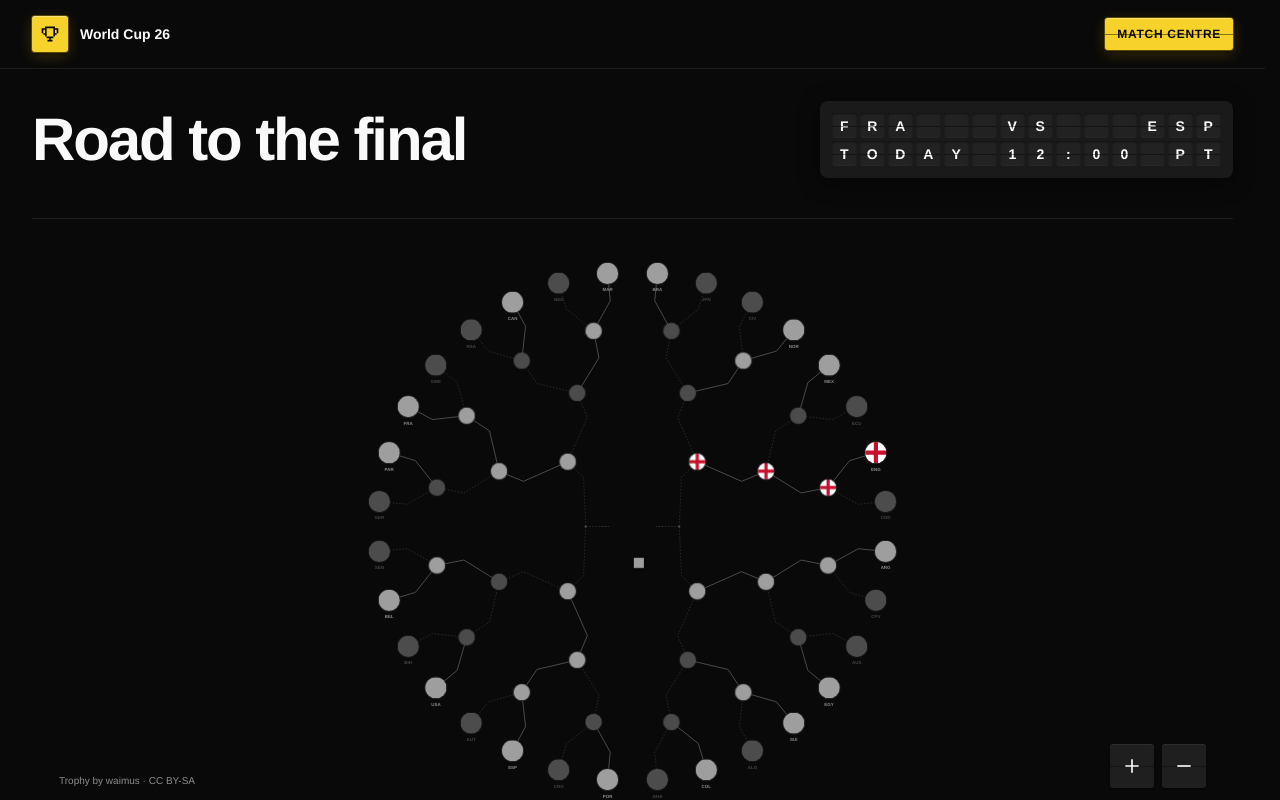
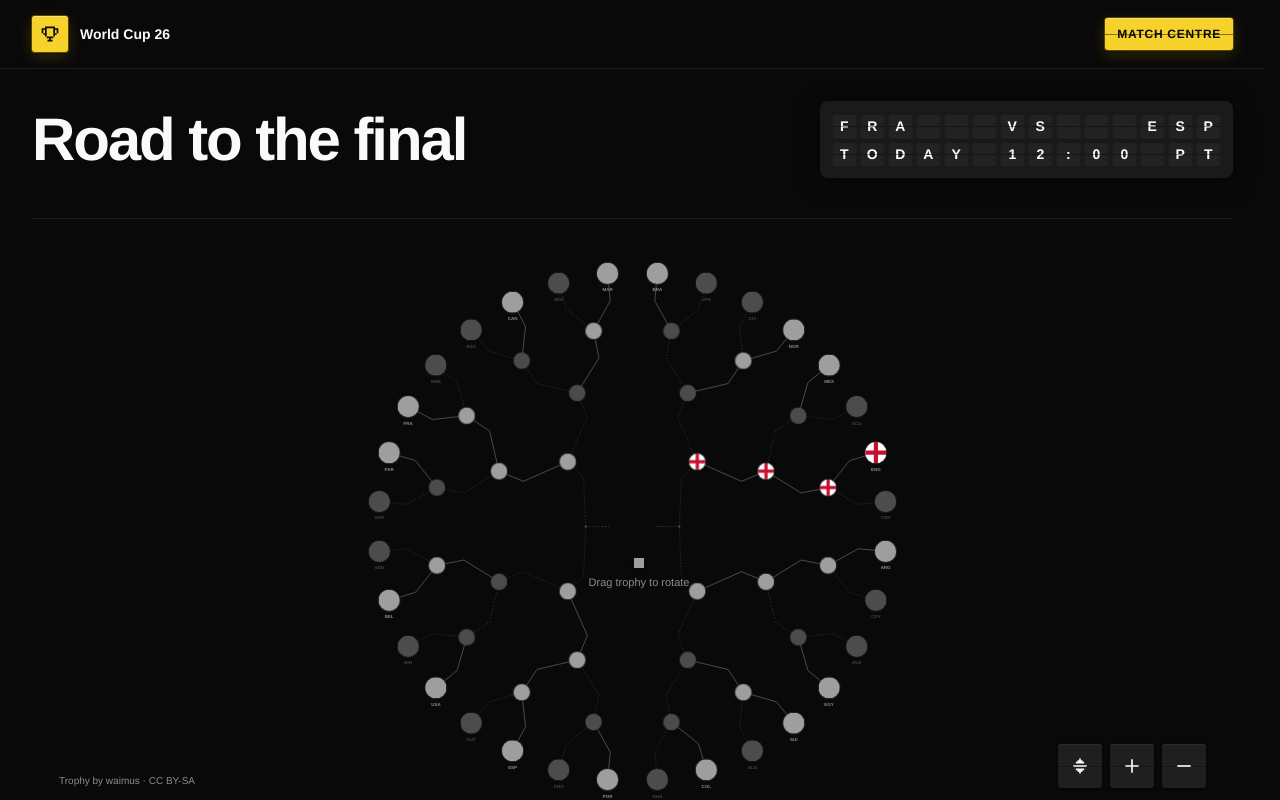
Before and after one commit to marvkr/world-cup-26-bracket, a Next.js app: page / in a window 1280 px wide. Built offline with nearby package versions, Linux system fonts and the light colour scheme; no server answers; grey boxes are pictures that could not be loaded.

Commit message:
Improve graph interactions and sharing

```diff
--- a/app/globals.css
+++ b/app/globals.css
@@ -178,7 +178,8 @@
   }
 
   .radial-scroll .react-flow__node:hover,
-  .radial-scroll .react-flow__node:has([aria-describedby]:focus-visible) {
+  .radial-scroll .react-flow__node:has([aria-describedby]:focus-visible),
+  .radial-scroll .react-flow__node:has([data-touch-tooltip-open="true"]) {
     z-index: 50 !important;
   }
 
--- a/app/layout.tsx
+++ b/app/layout.tsx
@@ -3,8 +3,33 @@ import type { Metadata } from "next";
 import type { ReactNode } from "react";
 
 export const metadata: Metadata = {
-  title: "Road to the Final",
-  description: "Interactive World Cup 2026 tournament progress tracker.",
+  metadataBase: new URL("https://world-cup-26-bracket-gamma.vercel.app"),
+  title: "Road to the Final | World Cup 26",
+  description: "Explore the World Cup 26 knockout bracket, trace every team’s route, and inspect match results in an interactive radial view.",
+  alternates: {
+    canonical: "/",
+  },
+  openGraph: {
+    type: "website",
+    url: "/",
+    siteName: "World Cup 26",
+    title: "Road to the Final | World Cup 26",
+    description: "Trace every team’s route through the World Cup 26 knockout bracket.",
+    images: [
+      {
+        url: "/og-world-cup-bracket.png",
+        width: 1200,
+        height: 630,
+        alt: "World Cup trophy surrounded by a radial knockout bracket",
+      },
+    ],
+  },
+  twitter: {
+    card: "summary_large_image",
+    title: "Road to the Final | World Cup 26",
+    description: "Trace every team’s route through the World Cup 26 knockout bracket.",
+    images: ["/og-world-cup-bracket.png"],
+  },
 };
 
 export default function RootLayout({ children }: { children: ReactNode }) {
--- a/app/page.tsx
+++ b/app/page.tsx
@@ -14,7 +14,7 @@ import {
   useViewport,
 } from "@xyflow/react";
 
-import { MinusIcon, PlusIcon, TrophyIcon } from "@/components/icons";
+import { CloseIcon, ExpandIcon, MinusIcon, PlusIcon, TrophyIcon } from "@/components/icons";
 import { Button } from "@/components/ui/button";
 import { FlipBoard } from "@/components/ui/flip-board";
 import { WorldCupTrophyThree } from "@/components/world-cup-trophy-three";
@@ -217,14 +217,21 @@ type TreeEdgeData = Record<string, unknown> & {
   targetCircle: CircleGeometry;
 };
 
+const TooltipInteractionContext = React.createContext<{
+  activeId: string | null;
+  showOnTouch: (id: string) => void;
+}>({ activeId: null, showOnTouch: () => undefined });
+
 function MatchTooltip({
   match: item,
   id,
   placement = "above",
+  open = false,
 }: {
   match: Match;
   id: string;
   placement?: "above" | "below";
+  open?: boolean;
 }) {
   const { zoom } = useViewport();
   const [first, second] = item.teams;
@@ -246,11 +253,13 @@ function MatchTooltip({
       role="tooltip"
       className={cn(
         "pointer-events-none absolute left-1/2 z-50 w-72 overflow-hidden rounded-lg border border-white/10 bg-card text-card-foreground opacity-0 shadow-2xl transition-none group-hover/node:opacity-100 group-hover/node:transition-opacity group-hover/node:delay-500 group-hover/node:duration-150",
+        open && "opacity-100 transition-opacity duration-150",
         placement === "above" ? "bottom-full mb-3" : "top-full mt-3",
       )}
       style={{
         transform: `translateX(-50%) scale(${inverseZoom})`,
         transformOrigin: placement === "above" ? "bottom center" : "top center",
+        opacity: open ? 1 : undefined,
       }}
     >
       <div className="relative h-28 overflow-hidden bg-muted">
@@ -295,11 +304,16 @@ function MatchTooltip({
 }
 
 function TeamFlowNode({ id, data }: NodeProps<TeamNode>) {
+  const tooltipInteraction = React.useContext(TooltipInteractionContext);
   const selected = data.team.code === data.selectedTeam;
   const muted = data.eliminated && !selected;
   const size = data.outer ? 56 : 44;
   return (
-    <div className="group/node relative" style={{ width: size, height: size }}>
+    <div
+      className="group/node relative"
+      data-touch-tooltip-open={tooltipInteraction.activeId === id ? "true" : undefined}
+      style={{ width: size, height: size }}
+    >
       <Handle type="target" position={data.targetPosition} className="pointer-events-none opacity-0" />
       <button
         type="button"
@@ -310,6 +324,9 @@ function TeamFlowNode({ id, data }: NodeProps<TeamNode>) {
           selected && "border-primary [box-shadow:var(--shadow-primary)]",
         )}
         onClick={() => data.onSelect(data.team.code)}
+        onPointerUp={(event) => {
+          if (event.pointerType !== "mouse" && data.match) tooltipInteraction.showOnTouch(id);
+        }}
         aria-label={`Trace ${data.team.name}${data.eliminated ? ", eliminated" : ""}`}
         aria-describedby={data.match ? `match-${id}` : undefined}
         aria-pressed={selected}
@@ -335,6 +352,7 @@ function TeamFlowNode({ id, data }: NodeProps<TeamNode>) {
           match={data.match}
           id={`match-${id}`}
           placement={data.tooltipPlacement}
+          open={tooltipInteraction.activeId === id}
         />
       )}
       <Handle type="source" position={data.sourcePosition} className="pointer-events-none opacity-0" />
@@ -342,11 +360,16 @@ function TeamFlowNode({ id, data }: NodeProps<TeamNode>) {
   );
 }
 
-function PendingFlowNode({ data }: NodeProps<PendingNode>) {
+function PendingFlowNode({ id, data }: NodeProps<PendingNode>) {
+  const tooltipInteraction = React.useContext(TooltipInteractionContext);
   return (
     <div
       className="group/node relative flex size-11 items-center justify-center rounded-full focus-visible:outline-none focus-visible:ring-2 focus-visible:ring-ring focus-visible:ring-offset-2 focus-visible:ring-offset-background"
+      data-touch-tooltip-open={tooltipInteraction.activeId === id ? "true" : undefined}
       tabIndex={0}
+      onPointerUp={(event) => {
+        if (event.pointerType !== "mouse") tooltipInteraction.showOnTouch(id);
+      }}
       aria-label={`${data.match.teams[0]?.name} versus ${data.match.teams[1]?.name}, ${data.match.status}`}
       aria-describedby={`match-${data.match.id}`}
     >
@@ -356,6 +379,7 @@ function PendingFlowNode({ data }: NodeProps<PendingNode>) {
         match={data.match}
         id={`match-${data.match.id}`}
         placement={data.tooltipPlacement}
+        open={tooltipInteraction.activeId === id}
       />
       <Handle type="source" position={data.sourcePosition} className="pointer-events-none opacity-0" />
     </div>
@@ -363,17 +387,31 @@ function PendingFlowNode({ data }: NodeProps<PendingNode>) {
 }
 
 function TrophyFlowNode() {
+  const { zoom } = useViewport();
+  const [showHint, setShowHint] = React.useState(true);
+  const inverseZoom = Math.min(2.75, Math.max(0.75, 1 / zoom));
   return (
     <div className="relative flex size-48 items-center justify-center">
       <Handle id="left" type="target" position={Position.Left} className="pointer-events-none opacity-0" />
       <Handle id="right" type="target" position={Position.Right} className="pointer-events-none opacity-0" />
       <div className="relative size-44">
-        <WorldCupTrophyThree className="size-full" />
+        <WorldCupTrophyThree className="size-full" onInteract={() => setShowHint(false)} />
         <img
           src={WORLD_CUP_26_EMBLEM}
           alt="FIFA World Cup 26 official emblem"
           className="absolute bottom-0 left-1/2 size-7 -translate-x-1/2 rounded-[2px] border border-border bg-black object-cover shadow-md"
         />
+        {showHint && (
+          <p
+            className="pointer-events-none absolute left-1/2 top-full mt-3 whitespace-nowrap text-[11px] font-medium text-muted-foreground"
+            style={{
+              transform: `translateX(-50%) scale(${inverseZoom})`,
+              transformOrigin: "top center",
+            }}
+          >
+            Drag trophy to rotate
+          </p>
+        )}
       </div>
     </div>
   );
@@ -531,6 +569,17 @@ function RadialBracket({
 }) {
   const frameRef = React.useRef<HTMLDivElement>(null);
   const flowRef = React.useRef<ReactFlowInstance<TeamNode | PendingNode | TrophyNode, Edge<TreeEdgeData>> | null>(null);
+  const [isFullscreen, setIsFullscreen] = React.useState(false);
+  const [touchTooltipId, setTouchTooltipId] = React.useState<string | null>(null);
+
+  React.useEffect(() => {
+    if (!isFullscreen) return;
+    const closeOnEscape = (event: KeyboardEvent) => {
+      if (event.key === "Escape") setIsFullscreen(false);
+    };
+    document.addEventListener("keydown", closeOnEscape);
+    return () => document.removeEventListener("keydown", closeOnEscape);
+  }, [isFullscreen]);
 
   React.useEffect(() => {
     const frame = frameRef.current;
@@ -632,12 +681,23 @@ function RadialBracket({
     }));
   }, [nodes, selectedTeam]);
 
+  const clearCanvasState = React.useCallback(() => {
+    setTouchTooltipId(null);
+    onClear();
+  }, [onClear]);
+
   return (
-    <div
-      ref={frameRef}
-      className="radial-scroll size-full overflow-hidden"
-      aria-label="Complete World Cup knockout bracket. Click empty canvas to clear the selected route."
-    >
+    <TooltipInteractionContext.Provider value={{ activeId: touchTooltipId, showOnTouch: setTouchTooltipId }}>
+      <div
+        ref={frameRef}
+        role="region"
+        data-fullscreen={isFullscreen ? "true" : undefined}
+        className={cn(
+          "radial-scroll size-full overflow-hidden bg-background",
+          isFullscreen && "fixed inset-0 z-50",
+        )}
+        aria-label="Complete World Cup knockout bracket. Click empty canvas to clear the selected route."
+      >
       <div className="relative size-full">
         <ReactFlow
           className="relative z-10"
@@ -662,8 +722,10 @@ function RadialBracket({
           nodesDraggable={false}
           nodesConnectable={false}
           elementsSelectable={false}
-          onNodeClick={() => undefined}
-          onPaneClick={onClear}
+          onNodeClick={(_, node) => {
+            if (node.type === "trophy") setTouchTooltipId(null);
+          }}
+          onPaneClick={clearCanvasState}
           proOptions={{ hideAttribution: true }}
         />
         <div className="absolute bottom-3 right-3 z-20 flex gap-2">
@@ -671,7 +733,27 @@ function RadialBracket({
             variant="secondary"
             size="icon"
             className="size-11 p-0"
-            onClick={() => flowRef.current?.zoomIn({ duration: 180 })}
+            onClick={() => {
+              setTouchTooltipId(null);
+              setIsFullscreen((value) => !value);
+            }}
+            aria-label={isFullscreen ? "Exit graph fullscreen" : "View graph fullscreen"}
+            aria-pressed={isFullscreen}
+          >
+            {isFullscreen ? (
+              <CloseIcon className="relative z-10 size-5" aria-hidden="true" />
+            ) : (
+              <ExpandIcon className="relative z-10 size-5" aria-hidden="true" />
+            )}
+          </Button>
+          <Button
+            variant="secondary"
+            size="icon"
+            className="size-11 p-0"
+            onClick={() => {
+              setTouchTooltipId(null);
+              flowRef.current?.zoomIn({ duration: 180 });
+            }}
             aria-label="Zoom in"
           >
             <PlusIcon className="relative z-10 size-5" aria-hidden="true" />
@@ -680,7 +762,10 @@ function RadialBracket({
             variant="secondary"
             size="icon"
             className="size-11 p-0"
-            onClick={() => flowRef.current?.zoomOut({ duration: 180 })}
+            onClick={() => {
+              setTouchTooltipId(null);
+              flowRef.current?.zoomOut({ duration: 180 });
+            }}
             aria-label="Zoom out"
           >
             <MinusIcon className="relative z-10 size-5" aria-hidden="true" />
@@ -695,7 +780,8 @@ function RadialBracket({
           Trophy by waimus · CC BY-SA
         </a>
       </div>
-    </div>
+      </div>
+    </TooltipInteractionContext.Provider>
   );
 }
 
--- /dev/null
+++ b/components/icons/expand.tsx
@@ -0,0 +1,10 @@
+// From Pixelarticons — used via Iconify (https://iconify.design)
+import type { SVGProps } from "react";
+
+export function ExpandIcon(props: SVGProps<SVGSVGElement>) {
+  return (
+    <svg xmlns="http://www.w3.org/2000/svg" viewBox="0 0 24 24" {...props}>
+      <path fill="currentColor" d="M4 13h16v-2H4zm7-8h2V3h-2zM9 7h4V5H9zm4 0h2V5h-2zm2 2h2V7h-2zM7 9h8V7H7zm4 10h2v2h-2zm-2-2h4v2H9zm4 0h2v2h-2zm2-2h2v2h-2zm-8 0h8v2H7z" />
+    </svg>
+  );
+}
--- a/components/icons/index.ts
+++ b/components/icons/index.ts
@@ -9,3 +9,4 @@ export { MenuIcon } from "./menu";
 export { CloseIcon } from "./close";
 export { SearchIcon } from "./search";
 export { GlobeIcon } from "./globe";
+export { ExpandIcon } from "./expand";
```
Also changed, not shown: components/world-cup-trophy-three.tsx (+9 -2 lines), components/icons/.library.json, public/og-world-cup-bracket.png (added).
